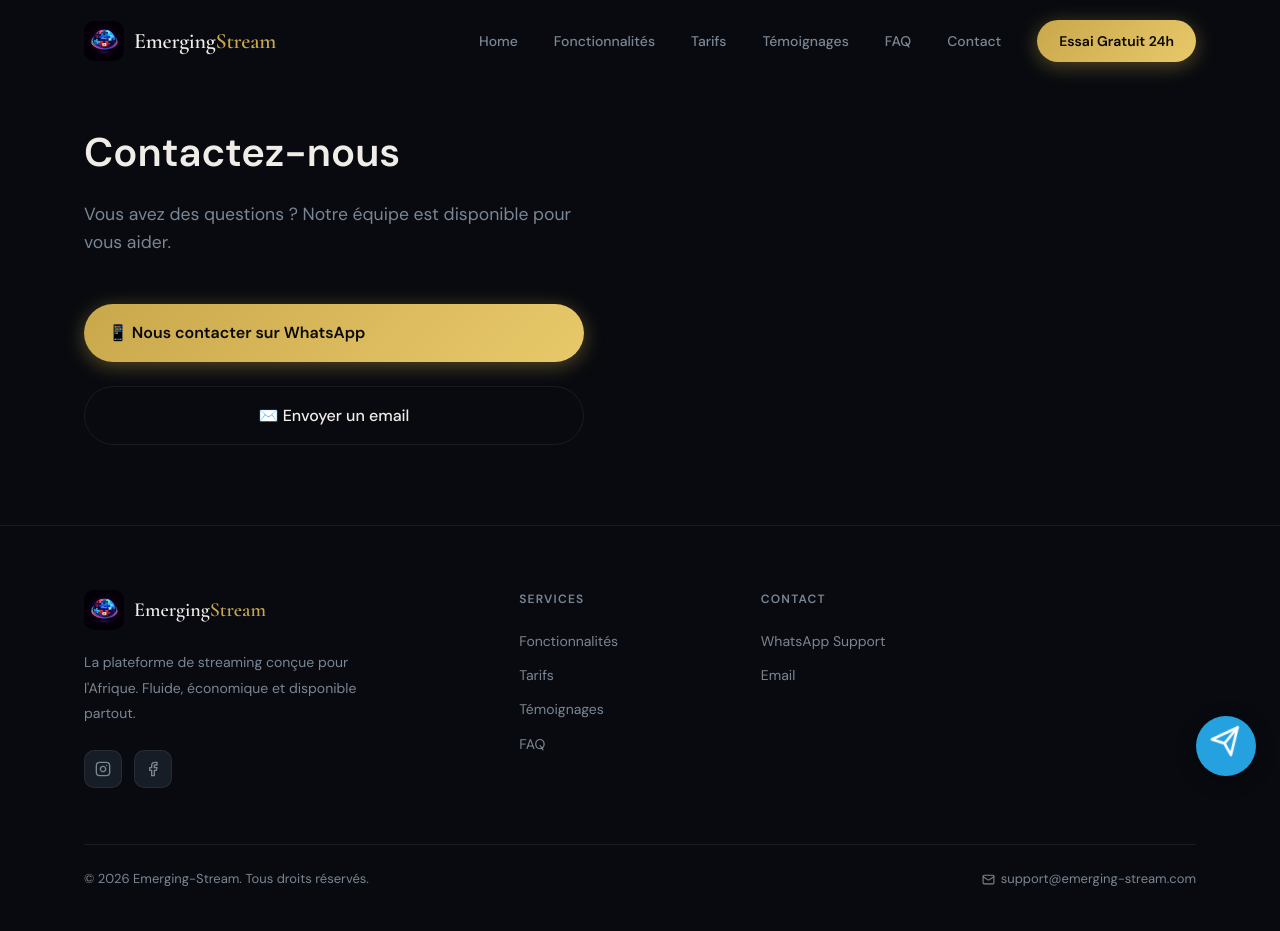
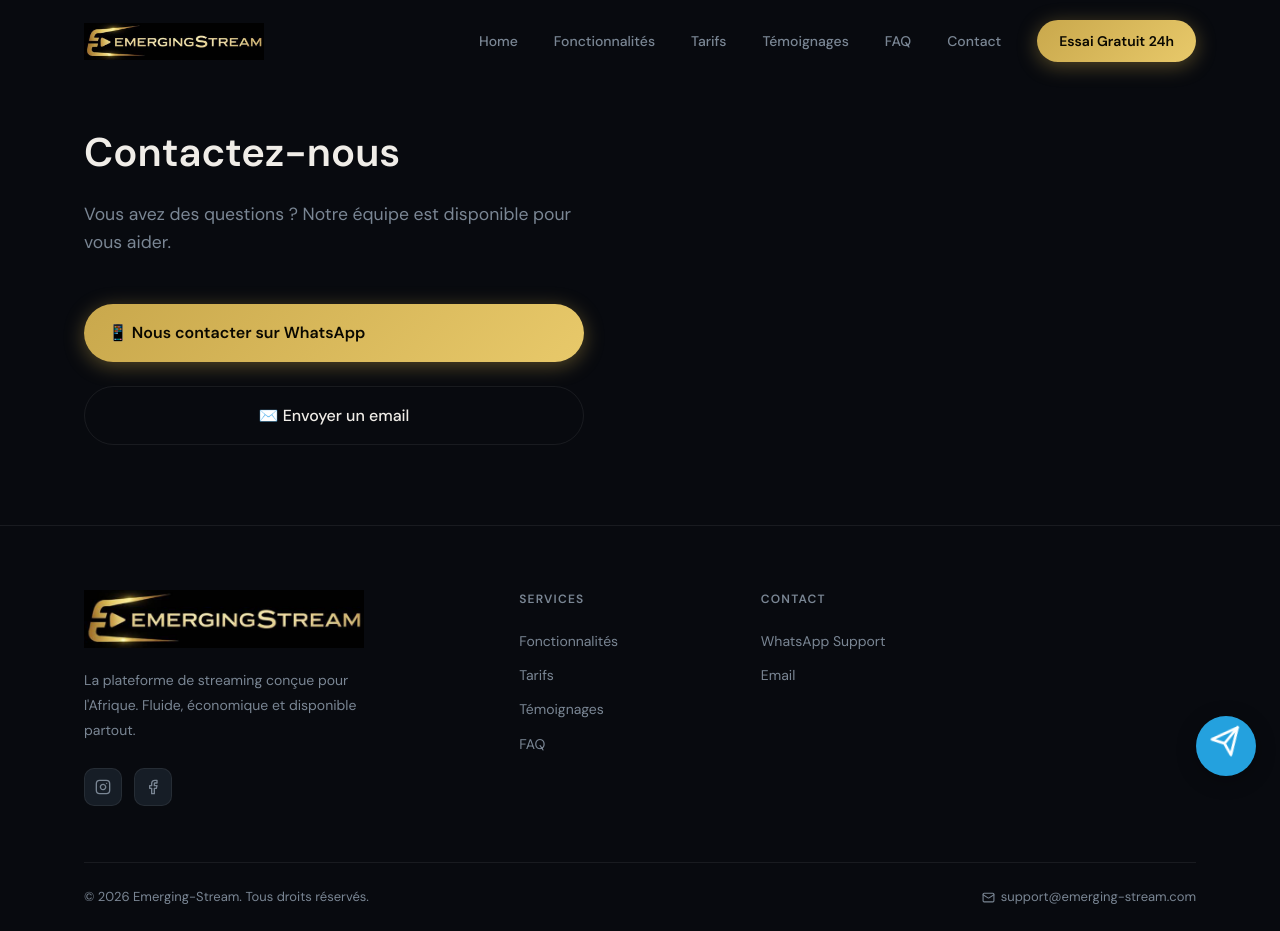
Before and after one commit to davyken/emergent-stream, a React (Vite) app: page /contact in a window 1280 px wide. Built offline with nearby package versions, Linux system fonts and the light colour scheme.

Commit message:
modified content

```diff
--- a/src/components/Footer.jsx
+++ b/src/components/Footer.jsx
@@ -21,13 +21,10 @@ export default function Footer() {
           <div>
             <div style={{ display: 'flex', alignItems: 'center', gap: 10, marginBottom: 20 }}>
               <img
-                src="/emergentlogo.jpeg"
+                src="/logo.png"
                 alt="EmergingStream Logo"
-                style={{ width: 40, height: 40, borderRadius: 10, objectFit: 'cover' }}
+                style={{ width: 280, height: 'auto', objectFit: 'contain' }}
               />
-              <span style={{ fontFamily: 'var(--ff-display)', fontSize: 20, fontWeight: 600 }}>
-                Emerging<span style={{ color: 'var(--gold)' }}>Stream</span>
-              </span>
             </div>
             <p style={{ fontSize: 14, color: 'var(--muted)', lineHeight: 1.8, maxWidth: 280, marginBottom: 24 }}>
               La plateforme de streaming conçue pour l'Afrique. Fluide, économique et disponible partout.
--- a/src/components/Navbar.jsx
+++ b/src/components/Navbar.jsx
@@ -32,18 +32,12 @@ export default function Navbar() {
     }}>
       <div className="container" style={{ display: 'flex', alignItems: 'center', justifyContent: 'space-between' }}>
         {/* Logo */}
-        <Link to="/" style={{ display: 'flex', alignItems: 'center', gap: 10, textDecoration: 'none' }}>
+        <Link to="/" style={{ display: 'flex', alignItems: 'center', textDecoration: 'none' }}>
           <img
-            src="/emergentlogo.jpeg"
+            src="/logo.png"
             alt="EmergingStream Logo"
-            style={{ width: 40, height: 40, borderRadius: 10, objectFit: 'cover' }}
+            className="navbar-logo"
           />
-          <span style={{
-            fontFamily: 'var(--ff-display)', fontSize: 22, fontWeight: 600,
-            color: 'var(--white)', letterSpacing: '-0.01em',
-          }}>
-            Emerging<span style={{ color: 'var(--gold)' }}>Stream</span>
-          </span>
         </Link>
 
         {/* Desktop links */}
@@ -94,7 +88,9 @@ export default function Navbar() {
         @media (max-width: 768px) {
           .desktop-nav { display: none !important; }
           .mobile-menu-btn { display: block !important; }
+          .navbar-logo { width: 120px !important; height: auto !important; }
         }
+        .navbar-logo { width: 180px; height: auto; object-fit: contain; }
       `}</style>
     </nav>
   );
```
Also changed, not shown: public/logo.jpeg (added), public/logo.png (added).
